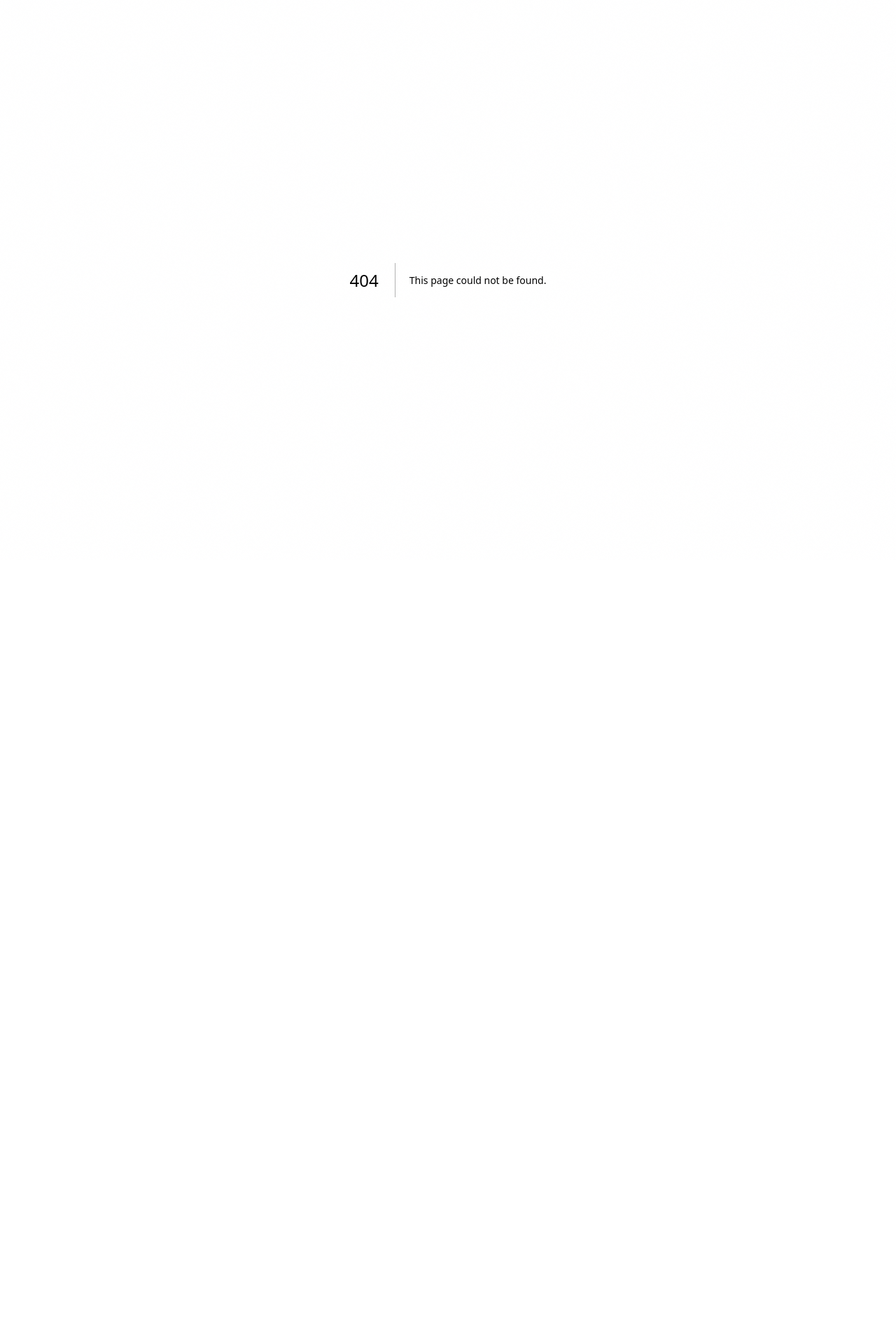
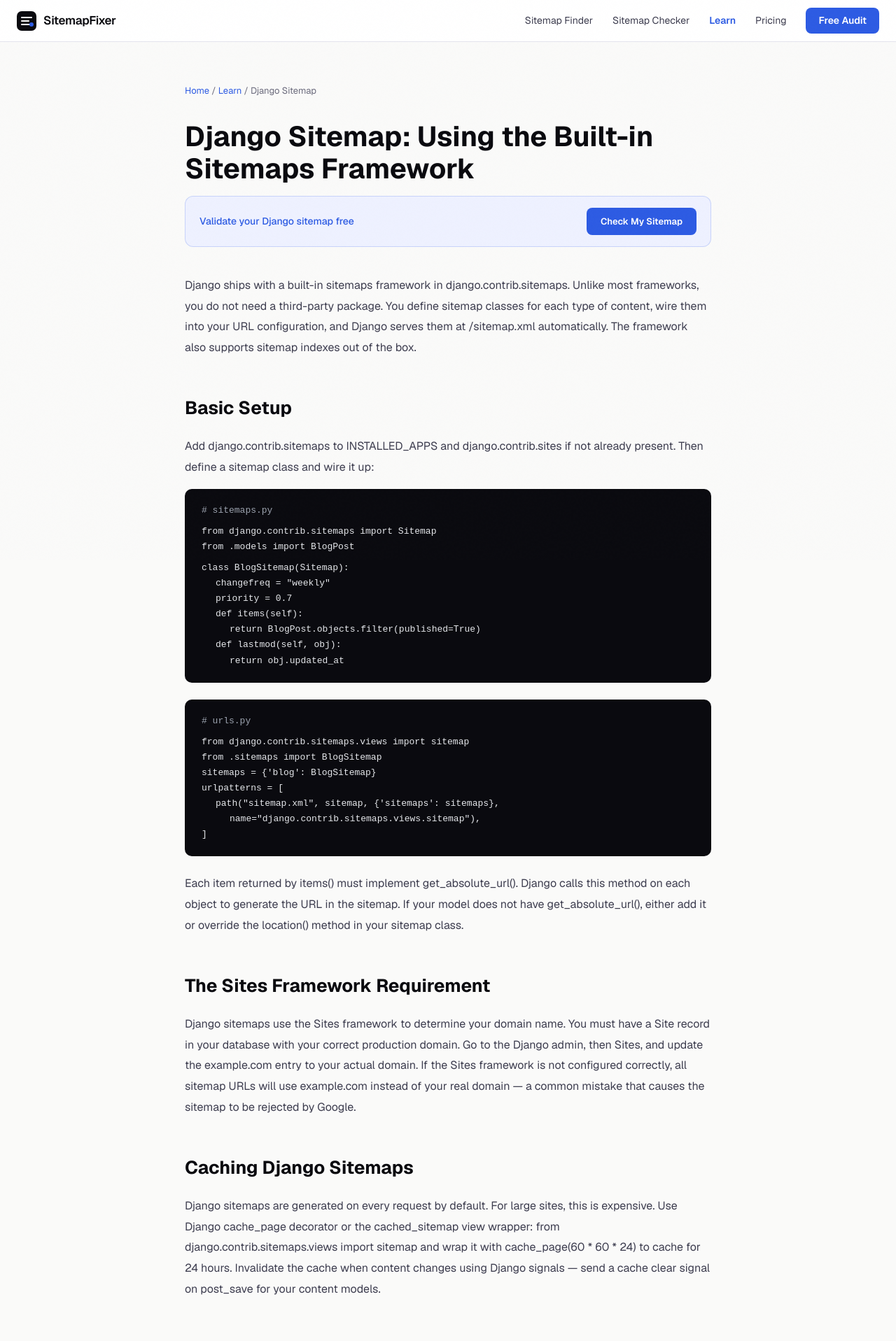
Before and after one commit to Watermelon-Coctail-Bar/sitemap-fixer, a Next.js app: page /learn/django-sitemap in a window 1280 px wide. Before the commit this address had no page. Shown: the top 1917 px of the page at 70% size. Before the commit the page ends 800 px from the top, so only its background shows below. Built offline with nearby package versions, Linux system fonts and the light colour scheme.

Commit message:
Create page.tsx

```diff
--- /dev/null
+++ b/src/app/learn/django-sitemap/page.tsx
@@ -0,0 +1,66 @@
+import type { Metadata } from 'next';
+export const metadata: Metadata = {
+  title: 'Django Sitemap: Using the Built-in Sitemaps Framework | SitemapFixer',
+  description: "Django has a built-in sitemap framework. Here is how to set it up, add your models, generate dynamic sitemaps, and fix common configuration issues.",
+  alternates: { canonical: 'https://sitemapfixer.com/learn/django-sitemap' },
+};
+export default function Page() {
+  return (
+    <div style={{ maxWidth: 800, margin: '0 auto', padding: '60px 24px' }}>
+      <nav style={{ fontSize: 13, color: '#6b6b7d', marginBottom: 32 }}>
+        <a href="/" style={{ color: '#2d5be3', textDecoration: 'none' }}>Home</a>{' / '}
+        <a href="/learn" style={{ color: '#2d5be3', textDecoration: 'none' }}>Learn</a>{' / '}
+        <span>Django Sitemap</span>
+      </nav>
+      <h1 style={{ fontSize: 40, fontWeight: 700, color: '#0a0a0f', marginBottom: 16, lineHeight: 1.15 }}>Django Sitemap: Using the Built-in Sitemaps Framework</h1>
+      <div style={{ background: '#eef1ff', border: '1px solid rgba(45,91,227,0.2)', borderRadius: 12, padding: '16px 20px', marginBottom: 40, display: 'flex', alignItems: 'center', justifyContent: 'space-between', gap: 16 }}>
+        <span style={{ fontSize: 14, color: '#2d5be3', fontWeight: 500 }}>Validate your Django sitemap free</span>
+        <a href="/" style={{ background: '#2d5be3', color: 'white', padding: '10px 20px', borderRadius: 8, textDecoration: 'none', fontWeight: 600, fontSize: 13 }}>Check My Sitemap</a>
+      </div>
+      <div style={{ fontSize: 16, color: '#3d3d4f', lineHeight: 1.85 }}>
+        <p style={{ marginBottom: 24 }}>Django ships with a built-in sitemaps framework in django.contrib.sitemaps. Unlike most frameworks, you do not need a third-party package. You define sitemap classes for each type of content, wire them into your URL configuration, and Django serves them at /sitemap.xml automatically. The framework also supports sitemap indexes out of the box.</p>
+
+        <h2 style={{ fontSize: 26, fontWeight: 700, color: '#0a0a0f', marginTop: 48, marginBottom: 16 }}>Basic Setup</h2>
+        <p style={{ marginBottom: 16 }}>Add django.contrib.sitemaps to INSTALLED_APPS and django.contrib.sites if not already present. Then define a sitemap class and wire it up:</p>
+        <div style={{ background: '#0a0a0f', borderRadius: 10, padding: '20px 24px', marginBottom: 24, fontFamily: 'monospace', fontSize: 13, color: '#e5e7eb', lineHeight: 1.7, overflowX: 'auto' }}>
+          <div style={{ color: '#9ca3af', marginBottom: 8 }}># sitemaps.py</div>
+          <div>from django.contrib.sitemaps import Sitemap</div>
+          <div>from .models import BlogPost</div>
+          <div style={{ marginTop: 8 }}>class BlogSitemap(Sitemap):</div>
+          <div style={{ paddingLeft: 20 }}>changefreq = "weekly"</div>
+          <div style={{ paddingLeft: 20 }}>priority = 0.7</div>
+          <div style={{ paddingLeft: 20 }}>def items(self):</div>
+          <div style={{ paddingLeft: 40 }}>return BlogPost.objects.filter(published=True)</div>
+          <div style={{ paddingLeft: 20 }}>def lastmod(self, obj):</div>
+          <div style={{ paddingLeft: 40 }}>return obj.updated_at</div>
+        </div>
+        <div style={{ background: '#0a0a0f', borderRadius: 10, padding: '20px 24px', marginBottom: 24, fontFamily: 'monospace', fontSize: 13, color: '#e5e7eb', lineHeight: 1.7, overflowX: 'auto' }}>
+          <div style={{ color: '#9ca3af', marginBottom: 8 }}># urls.py</div>
+          <div>from django.contrib.sitemaps.views import sitemap</div>
+          <div>from .sitemaps import BlogSitemap</div>
+          <div>sitemaps = {"{'blog': BlogSitemap}"}</div>
+          <div>urlpatterns = [</div>
+          <div style={{ paddingLeft: 20 }}>path("sitemap.xml", sitemap, {"{'sitemaps': sitemaps}"},</div>
+          <div style={{ paddingLeft: 40 }}>name="django.contrib.sitemaps.views.sitemap"),</div>
+          <div>]</div>
+        </div>
+        <p style={{ marginBottom: 24 }}>Each item returned by items() must implement get_absolute_url(). Django calls this method on each object to generate the URL in the sitemap. If your model does not have get_absolute_url(), either add it or override the location() method in your sitemap class.</p>
+
+        <h2 style={{ fontSize: 26, fontWeight: 700, color: '#0a0a0f', marginTop: 48, marginBottom: 16 }}>The Sites Framework Requirement</h2>
+        <p style={{ marginBottom: 24 }}>Django sitemaps use the Sites framework to determine your domain name. You must have a Site record in your database with your correct production domain. Go to the Django admin, then Sites, and update the example.com entry to your actual domain. If the Sites framework is not configured correctly, all sitemap URLs will use example.com instead of your real domain — a common mistake that causes the sitemap to be rejected by Google.</p>
+
+        <h2 style={{ fontSize: 26, fontWeight: 700, color: '#0a0a0f', marginTop: 48, marginBottom: 16 }}>Caching Django Sitemaps</h2>
+        <p style={{ marginBottom: 24 }}>Django sitemaps are generated on every request by default. For large sites, this is expensive. Use Django cache_page decorator or the cached_sitemap view wrapper: from django.contrib.sitemaps.views import sitemap and wrap it with cache_page(60 * 60 * 24) to cache for 24 hours. Invalidate the cache when content changes using Django signals — send a cache clear signal on post_save for your content models.</p>
+
+        <h2 style={{ fontSize: 26, fontWeight: 700, color: '#0a0a0f', marginTop: 48, marginBottom: 16 }}>Common Django Sitemap Issues</h2>
+        <p style={{ marginBottom: 12 }}><strong>DisallowedHost error when generating sitemap:</strong> This happens if your ALLOWED_HOSTS setting does not include the domain being used to access the sitemap. Make sure your production domain is in ALLOWED_HOSTS.</p>
+        <p style={{ marginBottom: 24 }}><strong>get_absolute_url not defined:</strong> Django throws a ImproperlyConfigured error if items in your sitemap do not have get_absolute_url(). Add the method to your model or override location() in your Sitemap class to return the correct URL path for each object.</p>
+      </div>
+      <div style={{ background: '#0a0a0f', borderRadius: 12, padding: '32px', textAlign: 'center', marginTop: 56 }}>
+        <div style={{ fontSize: 20, fontWeight: 700, color: 'white', marginBottom: 8 }}>Validate your Django sitemap</div>
+        <div style={{ color: '#9999aa', marginBottom: 20, fontSize: 14 }}>Free — checks every URL in 60 seconds</div>
+        <a href="/" style={{ background: 'white', color: '#0a0a0f', padding: '14px 28px', borderRadius: 8, textDecoration: 'none', fontWeight: 700 }}>Check My Sitemap Free</a>
+      </div>
+    </div>
+  );
+}
```
